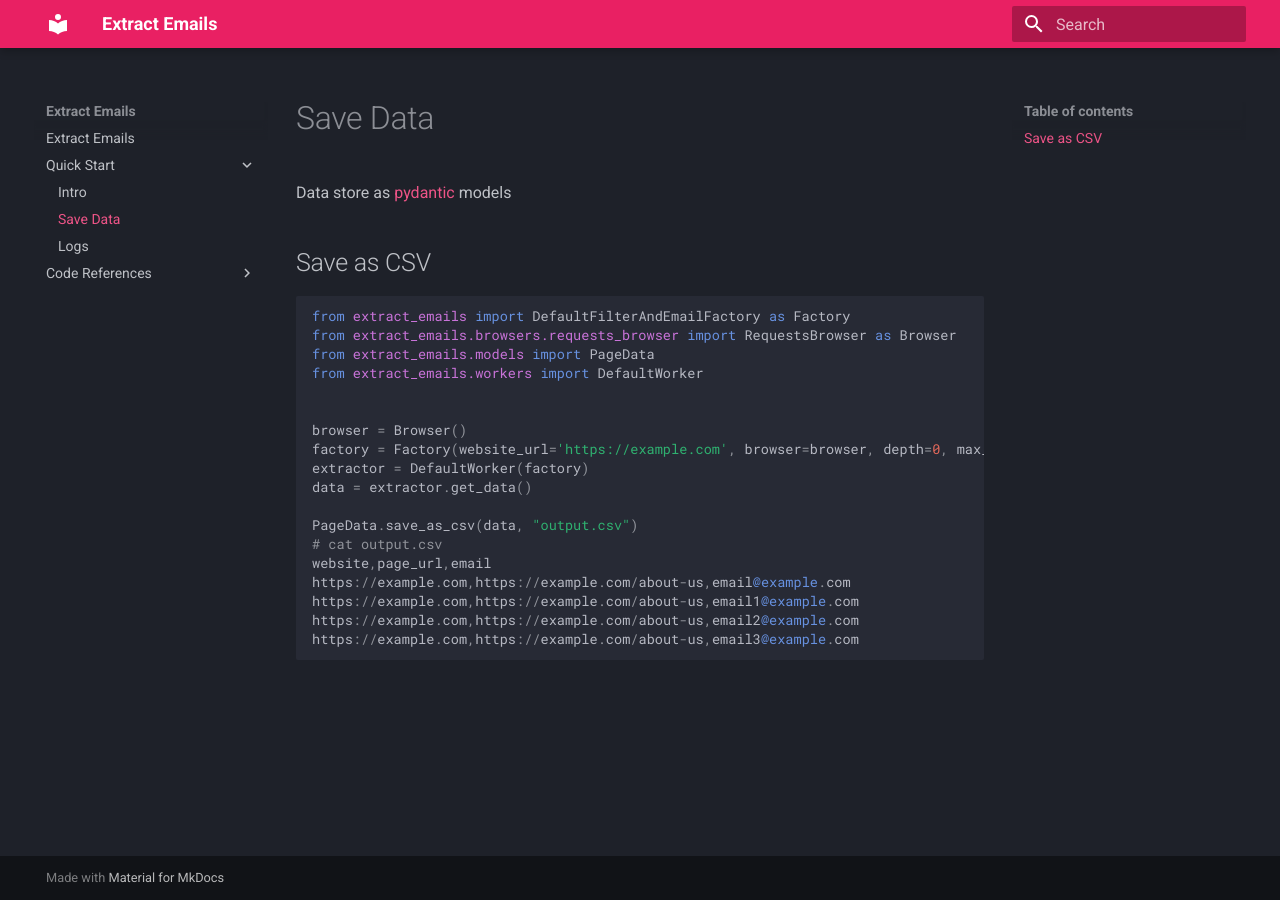
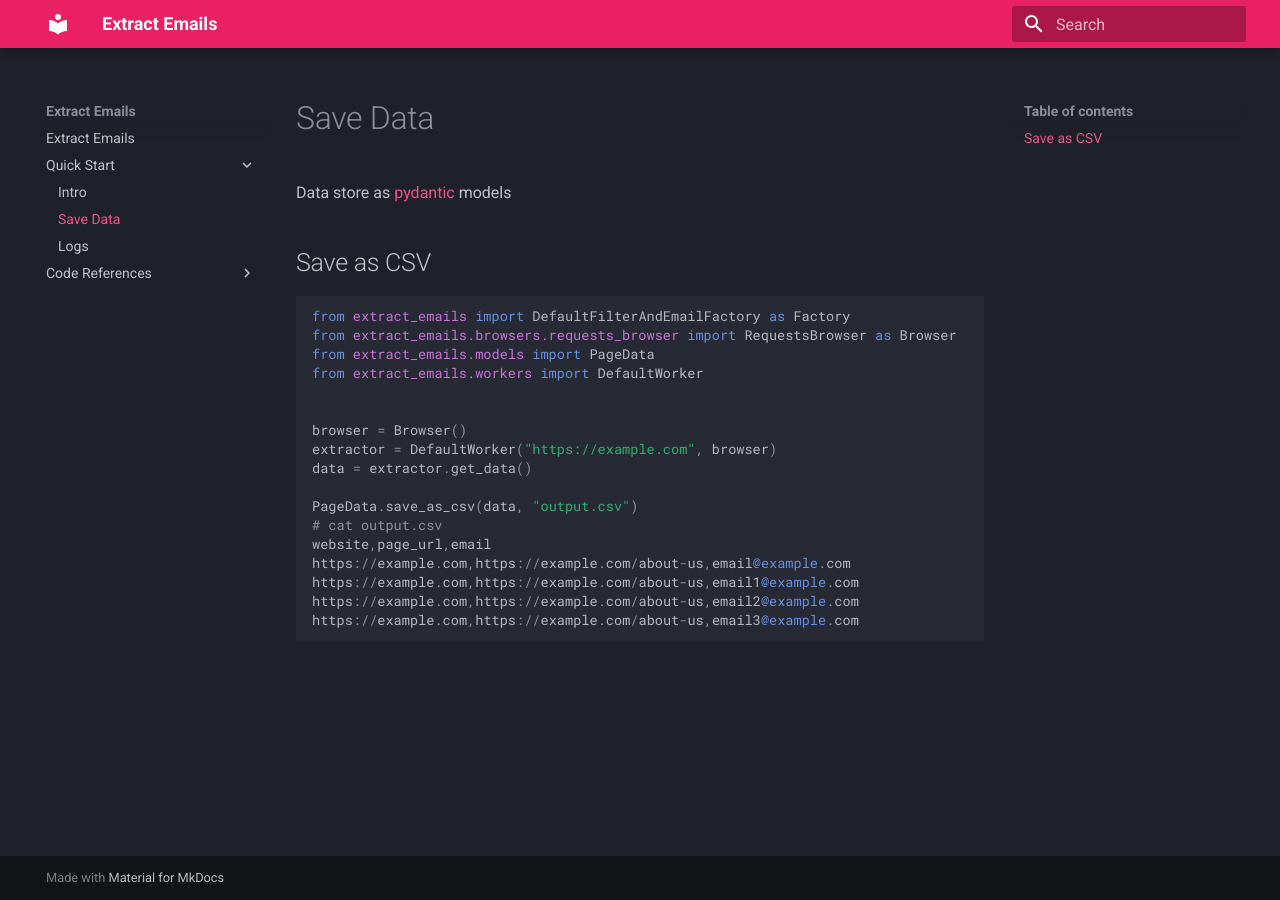
Before and after one commit to dmitriiweb/extract-emails, an MkDocs documentation site: the page built from docs/quick_start/save_data.md, in a window 1280 px wide. Built offline with MkDocs 1.6.1 and Material for MkDocs 9.7.7, drawn with Linux system fonts in a browser that asks for light colours.

Commit message:
update save data page md

```diff
--- a/docs/quick_start/save_data.md
+++ b/docs/quick_start/save_data.md
@@ -11,8 +11,7 @@ from extract_emails.workers import DefaultWorker
 
 
 browser = Browser()
-factory = Factory(website_url='https://example.com', browser=browser, depth=0, max_links_from_page=0)
-extractor = DefaultWorker(factory)
+extractor = DefaultWorker("https://example.com", browser)
 data = extractor.get_data()
 
 PageData.save_as_csv(data, "output.csv")
```
Also changed, not shown: 1 other file.
